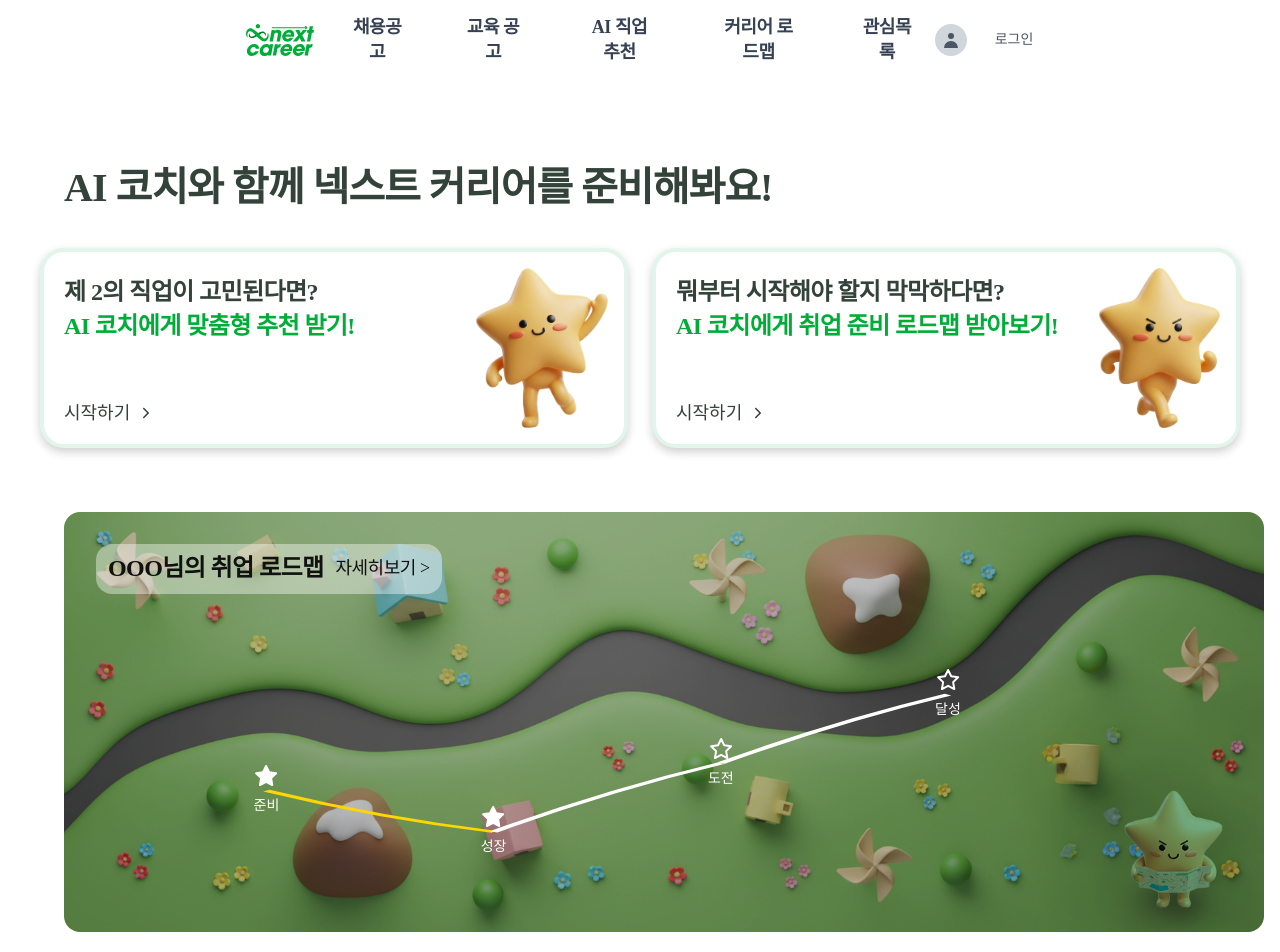
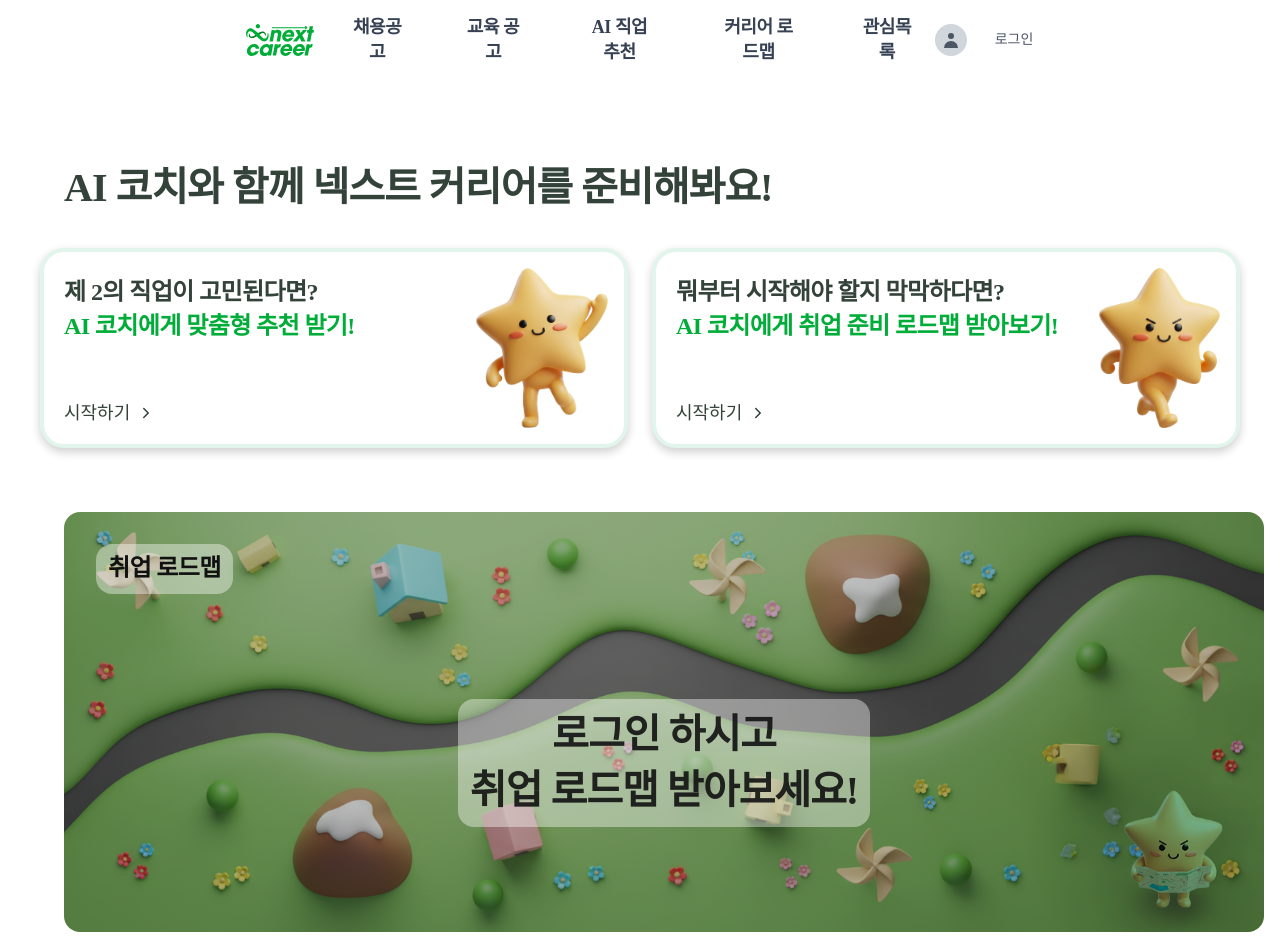
Before and after one commit to seyun31/2025_SEASONTHON_TEAM_42_FE, a Next.js app: page / in a window 1280 px wide. Shown: the top 952 px of the page. Built offline with nearby package versions, Linux system fonts and the light colour scheme; a web font is replaced by a local one.

Commit message:
feat(main) : 비로그인시 취업 문구 변경

```diff
--- a/src/components/sections/CareerRoadmapSection.tsx
+++ b/src/components/sections/CareerRoadmapSection.tsx
@@ -66,18 +66,20 @@ export default function CareerRoadmapSection() {
             <div className="flex items-center justify-between mb-8">
               <div className="bg-white/40 rounded-2xl px-3 py-2 flex items-center gap-3 ">
                 <span className="text-black text-title-medium">
-                  {userName
-                    ? `${userName}님의 취업 로드맵`
-                    : 'OOO님의 취업 로드맵'}
+                  {userName ? `${userName}님의 취업 로드맵` : '취업 로드맵'}
                 </span>
+                {userName && (
                   <span className="text-black text-body-medium-medium">
                     자세히보기 &gt;
                   </span>
+                )}
               </div>
             </div>
 
-            {/* 로드맵 차트 */}
-            <div className="flex-1 relative">
+            {/* 로드맵 차트 또는 로그인 안내 */}
+            <div className="flex-1 relative flex items-center justify-center">
+              {userName ? (
+                <>
                   <svg
                     className="absolute inset-0 w-full h-full"
                     viewBox="0 0 100 100"
@@ -123,6 +125,19 @@ export default function CareerRoadmapSection() {
                       </span>
                     </div>
                   ))}
+                </>
+              ) : (
+                <div className="text-center bg-white/40 rounded-2xl px-3 py-2 flex items-center gap-3">
+                  <p className="text-black text-title-xlarge opacity-90">
+                    로그인 하시고
+                    <br />
+                    취업 로드맵 받아보세요!
+                  </p>
+                  {/* <button className="bg-white text-primary-600 px-8 py-4 rounded-lg font-medium hover:bg-gray-50 transition-colors">
+                    로그인하기
+                  </button> */}
+                </div>
+              )}
             </div>
           </div>
         </div>
```
Lines whose indentation alone changed are shown as unchanged.
